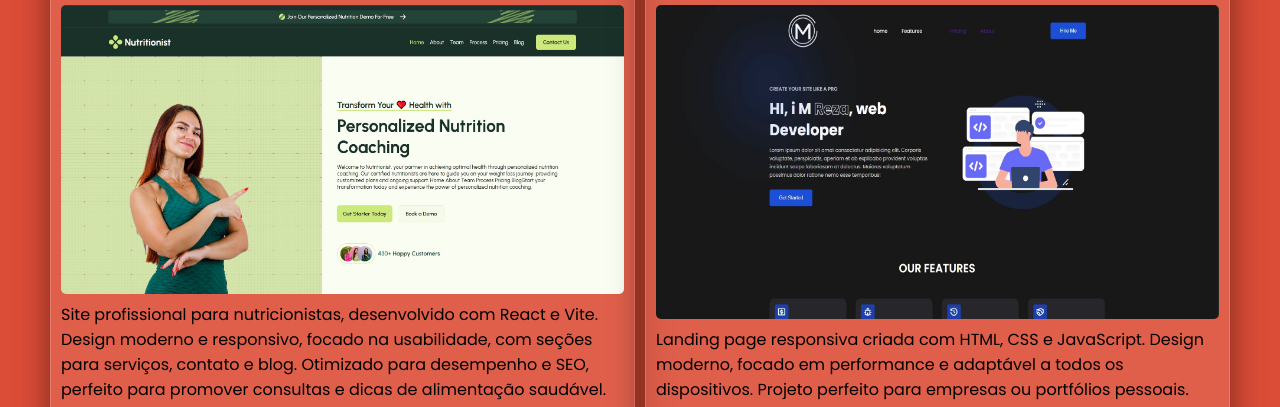
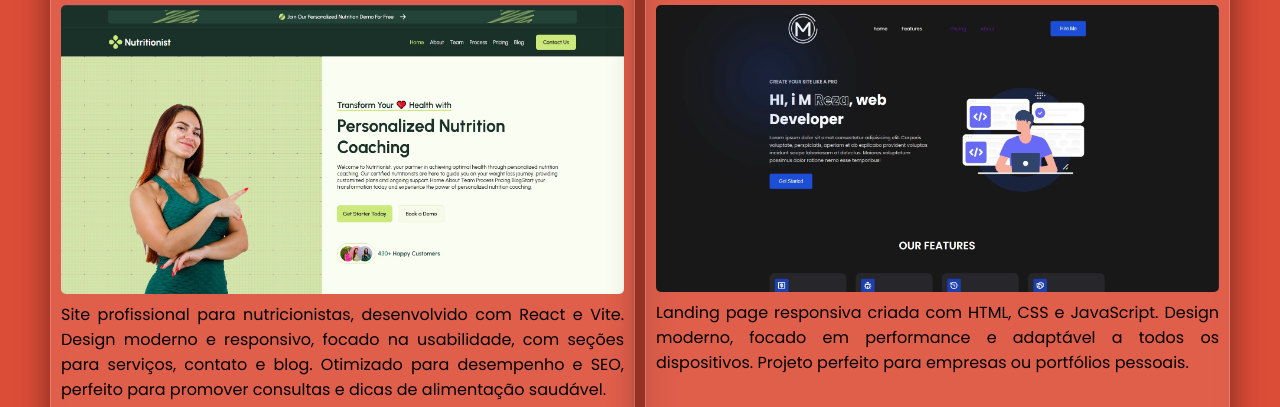
Before and after one commit to Maximiano-Andrade/portfolio, a plain HTML site: page pages/pageProjects/Projects.html in a window 1280 px wide. Shown: the part 164-571 px from the top of the page. Drawn offline with nearby package versions, Linux system fonts and the light colour scheme.

Commit message:
A justando texte de card da page projetos

```diff
--- a/pages/pageProjects/style.css
+++ b/pages/pageProjects/style.css
@@ -54,6 +54,11 @@
     height: 100%;
     border-radius: 5px;
 }
+.card-project .project-descricao {
+    height: 100%;
+    text-align: justify;
+}
+
 
 .card-project .project-tecnologia-utilizador {
     width: 100%;
```
